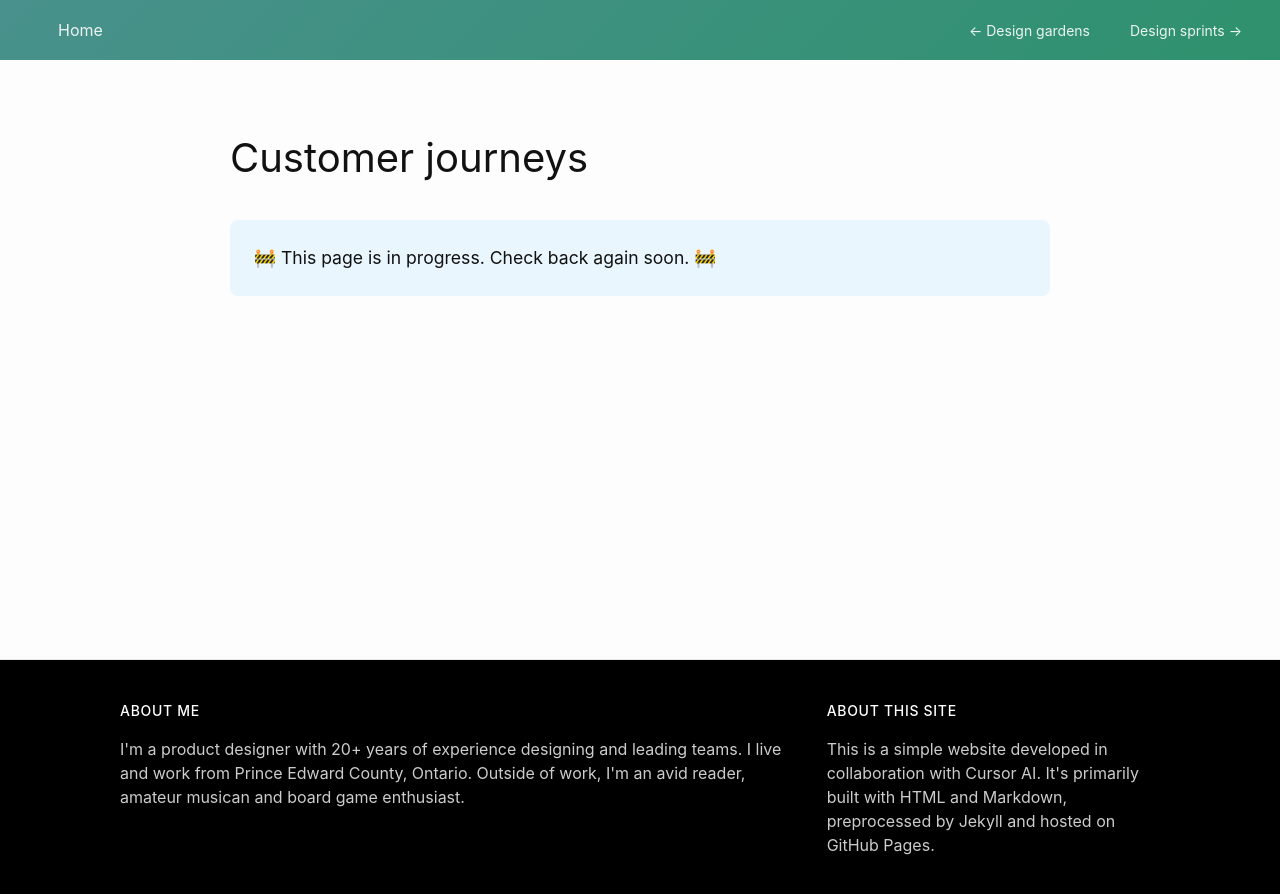
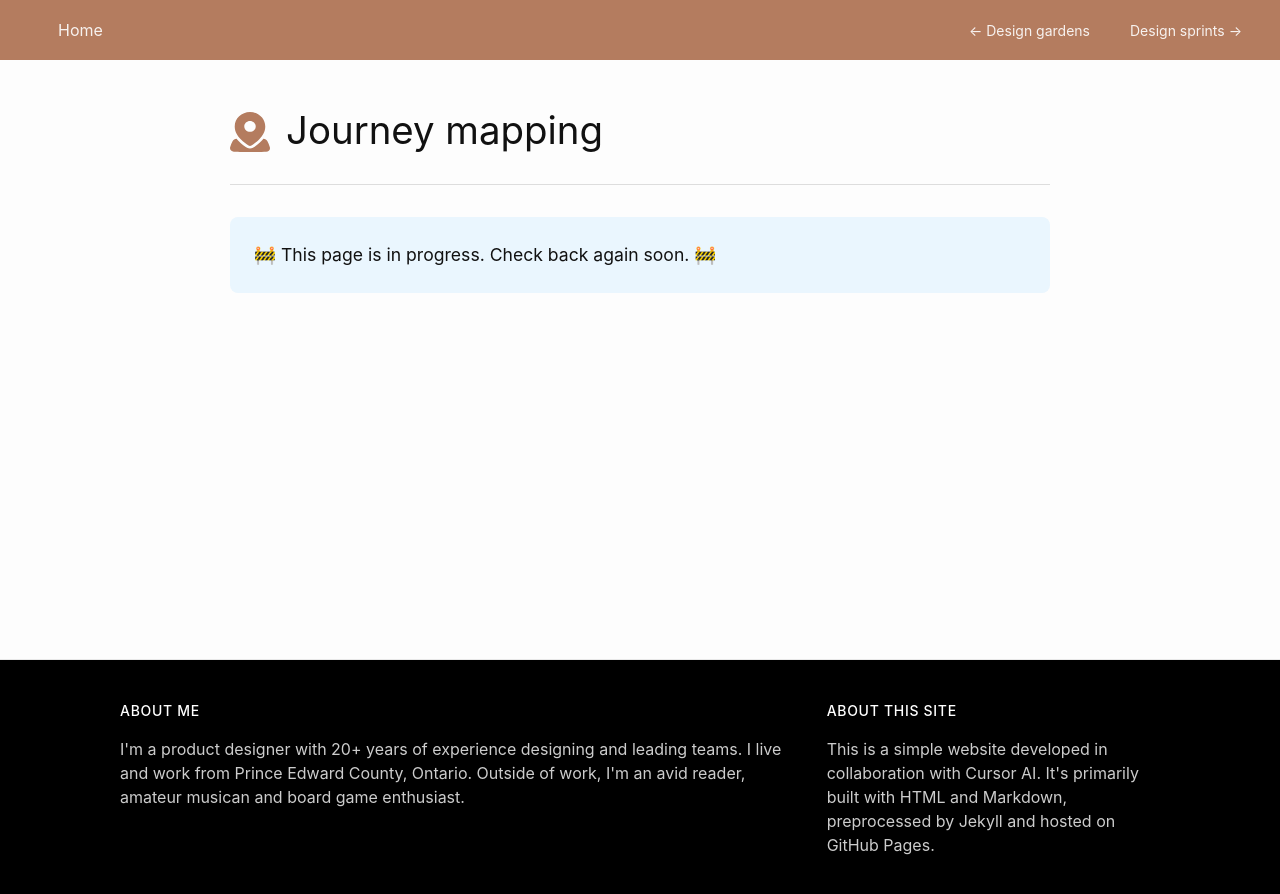
Before and after one commit to HeliumAce/personal-site, a Jekyll site: the page built from methods/customer-journeys.md, in a window 1280 px wide. Shown: the top 894 px of the page. Built offline with Jekyll 4.4.1, drawn with Linux system fonts in a browser that asks for light colours.

Commit message:
added practices copy and header color

```diff
--- a/_layouts/method.html
+++ b/_layouts/method.html
@@ -1,6 +1,12 @@
 ---
 layout: default
 ---
+<style>
+  .page-header {
+    background: {{ page.color }};
+  }
+</style>
+
 {% include page-header.html %}
 <div class="work-page">
   <nav class="work-nav">
@@ -11,7 +17,7 @@
         <li {% if page.url == work.url %}class="active"{% endif %}>
           <a href="{{ work.url }}">
             {% if page.url == work.url %}
-              <img src="/assets/imgs/favicon.png" alt="" class="page-icon">
+              <img src="/assets/imgs/nav-item.png" alt="" class="page-icon">
             {% endif %}
             {{ work.title }}
           </a>
@@ -19,14 +25,14 @@
       {% endfor %}
     </ul>
 
-    <h3>Methods</h3>
+    <h3>Practices</h3>
     <ul>
       {% assign method_pages = site.pages | where: "layout", "method" | sort: "order" %}
       {% for method in method_pages %}
         <li {% if page.url == method.url %}class="active"{% endif %}>
           <a href="{{ method.url }}">
             {% if page.url == method.url %}
-              <img src="/assets/imgs/favicon.png" alt="" class="page-icon">
+              <img src="/assets/imgs/nav-item.png" alt="" class="page-icon">
             {% endif %}
             {{ method.title }}
           </a>
@@ -37,8 +43,15 @@
 
   <div class="wrapper">
     <article class="work-item">
-      <header class="work-header">
-        <h1>{{ page.title }}</h1>
+      <header class="page-work-header">
+        <div class="header-content">
+          {% if page.icon %}
+            <img src="{{ page.icon }}" alt="{{ page.title }} icon" class="page-work-logo">
+          {% endif %}
+          <div class="page-work-info">
+            <h1>{{ page.title }}</h1>
+          </div>
+        </div>
       </header>
 
       <div class="work-content">
--- a/methods/customer-journeys.md
+++ b/methods/customer-journeys.md
@@ -1,7 +1,7 @@
 ---
 layout: method
-title: "Customer journeys"
-description: "..."
+title: "Journey mapping"
+description: "Align teams and connect with customer pain points and opportunities."
 icon: /assets/imgs/icons/icon-customerjourneys.svg
 color: "#B47C5F"
 order: 5
```
Also changed, not shown: methods/design-sprints.md (+1 -1 lines), methods/ia-mapping.md (+2 -2 lines), methods/top-task-mapping.md (+1 -1 lines).
